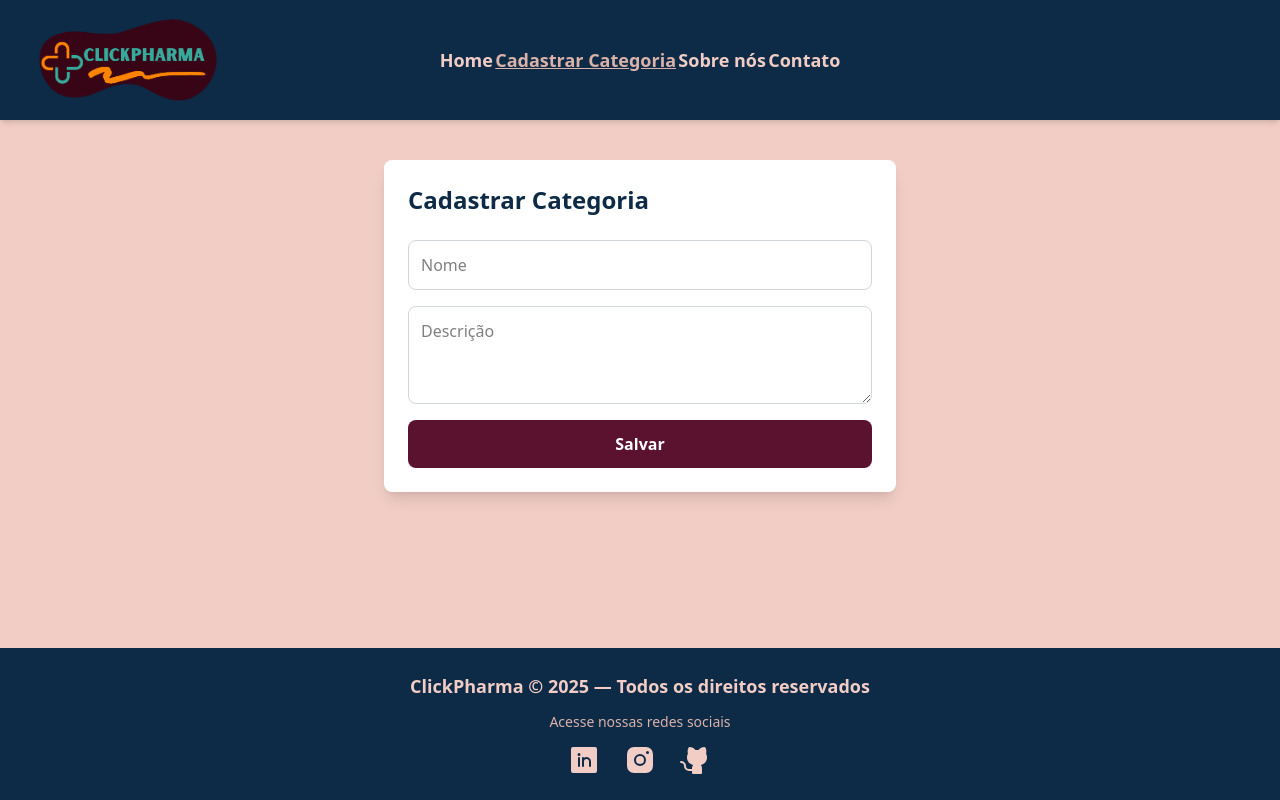
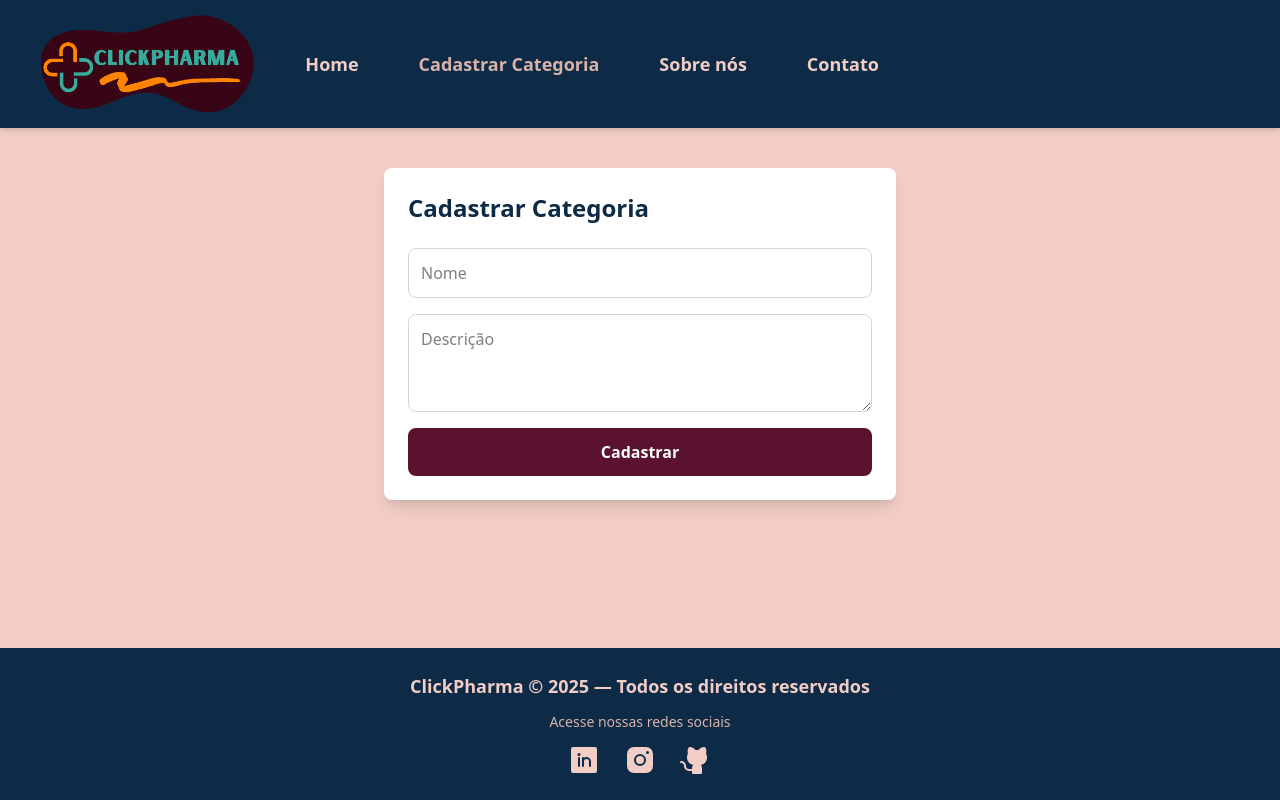
Before and after one commit to MaeliPalharini/projeto_final_bloco_03, a React (Vite) app: page /categorias/novo in a window 1280 px wide. Built offline with nearby package versions, Linux system fonts and the light colour scheme.

Commit message:
✨ feat: adiciona alert, ToastAlerta e isLoading nos formulários de Categoria

```diff
--- a/src/App.tsx
+++ b/src/App.tsx
@@ -7,10 +7,12 @@ import DeleteCategoria from "./components/categoria/DeletarCategoria.tsx";
 import ListaCategorias from "./components/categoria/ListaCategorias.tsx";
 import Sobre from "./pages/Sobre.tsx";
 import Contato from "./pages/Contato.tsx";
+import {ToastContainer} from "react-toastify";
 
 export default function App() {
     return (
         <div className="min-h-screen flex flex-col">
+            <ToastContainer />
             <Navbar />
             <main className="flex-1 gap-1">
                 <Routes>
--- a/src/components/categoria/DeletarCategoria.tsx
+++ b/src/components/categoria/DeletarCategoria.tsx
@@ -1,12 +1,12 @@
 import { useEffect, useState } from "react";
 import { useNavigate, useParams } from "react-router-dom";
 import type Categoria from "../../models/Categoria.ts";
-import {buscarCategoriaPorId, deletarCategoria} from "../../services/Services.ts";
+import { buscarCategoriaPorId, deletarCategoria } from "../../services/Services.ts";
+import { ToastAlerta } from "../../utils/ToastAlerta.ts";
 
-
-
-export default function DeleteCategoria() {
+export default function DeletarCategoria() {
     const [categoria, setCategoria] = useState<Categoria>();
+    const [isLoading, setIsLoading] = useState(false);
     const { id } = useParams();
     const navigate = useNavigate();
 
@@ -17,9 +17,20 @@ export default function DeleteCategoria() {
     }, [id]);
 
     async function handleDelete() {
-        if (id) {
-            await deletarCategoria(Number(id));
-            navigate("/categorias");
+        try {
+            if (id) {
+                setIsLoading(true);
+                await deletarCategoria(Number(id));
+                ToastAlerta("Categoria apagada com sucesso!", "sucesso");
+
+                setTimeout(() => {
+                    setIsLoading(false);
+                    navigate("/categorias");
+                }, 1500);
+            }
+        } catch (error) {
+            ToastAlerta("Erro ao deletar a categoria.", "erro");
+            setIsLoading(false);
         }
     }
 
@@ -37,13 +48,19 @@ export default function DeleteCategoria() {
                     <div className="flex gap-4 mt-6">
                         <button
                             onClick={handleDelete}
-                            className="px-5 py-2 bg-[#5a122e] text-white rounded-lg hover:bg-red-500 transition"
+                            disabled={isLoading}
+                            className={`px-5 py-2 rounded-lg text-white transition ${
+                                isLoading
+                                    ? "bg-gray-400 cursor-not-allowed"
+                                    : "bg-[#5a122e] hover:bg-red-500"
+                            }`}
                         >
-                            Confirmar
+                            {isLoading ? "Excluindo..." : "Confirmar"}
                         </button>
 
                         <button
                             onClick={() => navigate("/categorias")}
+                            disabled={isLoading}
                             className="px-5 py-2 bg-[#0d2a47] text-white rounded-lg hover:bg-[#12365f] transition"
                         >
                             Cancelar
--- a/src/components/categoria/FormCategoria.tsx
+++ b/src/components/categoria/FormCategoria.tsx
@@ -2,9 +2,11 @@ import { useEffect, useState } from "react";
 import { useNavigate, useParams } from "react-router-dom";
 import {atualizarCategoria, buscarCategoriaPorId, criarCategoria} from "../../services/Services.ts";
 import type Categoria from "../../models/Categoria.ts";
-
+import {ToastAlerta} from "../../utils/ToastAlerta.ts";
+import SyncLoader from "react-spinners/SyncLoader";
 
 export default function FormCategoria() {
+    const [isLoading] = useState(false);
     const [categoria, setCategoria] = useState<Omit<Categoria, "id">>({
         nome: "",
         descricao: ""
@@ -22,25 +24,31 @@ export default function FormCategoria() {
     }, [id]);
 
     function handleChange(
-        e: React.ChangeEvent<HTMLInputElement | HTMLTextAreaElement>
+        event: React.ChangeEvent<HTMLInputElement | HTMLTextAreaElement>
     ) {
-        const { name, value } = e.target;
+        const { name, value } = event.target;
         setCategoria({
             ...categoria,
             [name]: value,
         });
     }
 
-    async function handleSubmit(e: React.FormEvent) {
-        e.preventDefault();
+    async function handleSubmit(event: React.FormEvent) {
+        event.preventDefault();
 
+        try {
             if (id) {
                 await atualizarCategoria(Number(id), { id: Number(id), ...categoria });
+                ToastAlerta("Categoria atualizada com sucesso!", "sucesso");
             } else {
                 await criarCategoria(categoria);
+                ToastAlerta("Categoria cadastrada com sucesso!", "sucesso");
             }
 
             navigate("/categorias");
+        } catch (error) {
+            ToastAlerta("Erro ao salvar categoria.", "erro");
+        }
     }
 
     return (
@@ -70,9 +78,23 @@ export default function FormCategoria() {
                     />
                     <button
                         type="submit"
-                        className="w-full px-4 py-3 bg-[#5a122e] text-white rounded-lg font-semibold hover:bg-[#7a1a40] transition-colors"
+                        disabled={isLoading}
+                        className={`w-full px-4 py-3 rounded-lg font-semibold transition-colors ${
+                            isLoading
+                                ? "bg-gray-400 text-white cursor-not-allowed"
+                                : "bg-[#5a122e] text-white hover:bg-[#7a1a40]"
+                        }`}
                     >
-                        Salvar
+                        {isLoading ? (
+                            <div className="flex justify-center">
+                                <SyncLoader color="#f1cdc5" size={10} />
+                            </div>
+                        ) : id ? (
+                            "Atualizar"
+                        ) : (
+                            "Cadastrar"
+                        )}
+
                     </button>
                 </form>
             </div>
--- a/src/components/categoria/ListaCategorias.tsx
+++ b/src/components/categoria/ListaCategorias.tsx
@@ -30,13 +30,13 @@ export default function ListaCategorias() {
             <div className="container mx-auto px-4">
                 <h2 className="text-2xl font-bold text-[#0d2a47] mb-8">Categorias</h2>
 
-                <div className="flex gap-2 mb-6">
+                <div className="flex gap-1 mb-2">
                     <input
                         type="text"
                         placeholder="Buscar categoria por nome..."
                         value={busca}
-                        onChange={(e) => setBusca(e.target.value)}
-                        className="border p-2 rounded w-full"
+                        onChange={(event) => setBusca(event.target.value)}
+                        className="border p-1 rounded w-xs flex-grow"
                     />
                     <button
                         onClick={() => carregarCategorias(busca)}
--- a/src/components/navbar/Navbar.tsx
+++ b/src/components/navbar/Navbar.tsx
@@ -1,30 +1,28 @@
 import { Link, NavLink } from "react-router-dom";
-import logo from "../../assets/logo.png"; //
+import logo from "../../assets/logo.png";
 
 export default function Navbar() {
     return (
         <header className="w-full bg-[#0d2a47] text-[#f1cdc5] shadow-md">
             <div className="container mx-auto px-8">
-                <div className="flex h-30 items-center">
-                    <div className="flex-1">
+                <div className="flex h-32 items-center gap-10">
                     <Link to="/" className="flex items-center gap-3">
                         <img
                             src={logo}
                             alt="Logo ClickFarma"
-                                className="h-25 object-contain"
+                            className="h-30 object-contain"
                         />
                     </Link>
-                    </div>
 
-                    <nav className="flex-1 flex">
-                        <ul className="flex flex-1 justify-evenly items-center font-semibold text-lg">
+                    <nav>
+                        <ul className="flex items-center gap-15 font-bold text-lg">
                             <li>
                                 <NavLink
                                     to="/"
                                     end
                                     className={({ isActive }) =>
-                                        `inline-block transform transition-transform duration-200 ease-out hover:scale-110 ${
-                                            isActive ? "text-[#d9b2a9] font-bold" : "text-[#f1cdc5]"
+                                        `inline-block transition-transform duration-200 hover:scale-110 ${
+                                            isActive ? "text-[#d9b2a9]" : "text-[#f1cdc5]"
                                         }`
                                     }
                                 >
@@ -36,8 +34,8 @@ export default function Navbar() {
                                 <NavLink
                                     to="/categorias/novo"
                                     className={({ isActive }) =>
-                                        `inline-block whitespace-nowrap transform transition-transform duration-200 ease-out hover:scale-110 ${
-                                            isActive ? "text-[#d9b2a9] underline" : "text-[#f1cdc5]"
+                                        `inline-block transition-transform duration-200 hover:scale-110 ${
+                                            isActive ? "text-[#d9b2a9]" : "text-[#f1cdc5]"
                                         }`
                                     }
                                 >
@@ -49,8 +47,8 @@ export default function Navbar() {
                                 <NavLink
                                     to="/sobre"
                                     className={({ isActive }) =>
-                                        `inline-block transform transition-transform duration-200 ease-out hover:scale-110 ${
-                                            isActive ? "text-[#d9b2a9] underline" : "text-[#f1cdc5]"
+                                        `inline-block transition-transform duration-200 hover:scale-110 ${
+                                            isActive ? "text-[#d9b2a9]" : "text-[#f1cdc5]"
                                         }`
                                     }
                                 >
@@ -62,8 +60,8 @@ export default function Navbar() {
                                 <NavLink
                                     to="/contato"
                                     className={({ isActive }) =>
-                                        `inline-block transform transition-transform duration-200 ease-out hover:scale-110 ${
-                                            isActive ? "text-[#d9b2a9] underline" : "text-[#f1cdc5]"
+                                        `inline-block transition-transform duration-200 hover:scale-110 ${
+                                            isActive ? "text-[#d9b2a9]" : "text-[#f1cdc5]"
                                         }`
                                     }
                                 >
@@ -72,9 +70,6 @@ export default function Navbar() {
                             </li>
                         </ul>
                     </nav>
-
-
-                    <div className="flex-1 flex justify-end"></div>
                 </div>
             </div>
         </header>
--- a/src/pages/Contato.tsx
+++ b/src/pages/Contato.tsx
@@ -62,7 +62,7 @@ export default function Contato() {
                         <div>
                             <h2 className="font-bold text-lg">Telefone</h2>
                             <p className="text-gray-600">
-                                <a href="tel:+551140028922" className="hover:underline">
+                                <a href="tel:+551140028922" className="hover:underline" title="PS2">
                                     (11) 4002-8922
                                 </a>
                             </p>
--- a/src/pages/Home.tsx
+++ b/src/pages/Home.tsx
@@ -41,7 +41,7 @@ function Home() {
                         <img
                             src={minhaImagem}
                             alt="Imagem Página Home ClickFarma"
-                            className="w-full max-w-[800px] h-auto object-cover rounded-lg shadow-lg"
+                            className="w-full max-w-[1000px] h-auto object-cover rounded-lg shadow-lg"
                         />
                     </div>
                 </div>
--- /dev/null
+++ b/src/utils/ToastAlerta.ts
@@ -0,0 +1,28 @@
+import {toast, type ToastOptions,} from "react-toastify";
+import 'react-toastify/dist/ReactToastify.css';
+
+export function ToastAlerta(mensagem: string, tipo: "sucesso" | "erro" | "info") {
+    const options: ToastOptions = {
+        position: "top-right",
+        autoClose: 2000,
+        hideProgressBar: false,
+        closeOnClick: true,
+        pauseOnHover: false,
+        draggable: false,
+        theme: "colored",
+        progress: undefined,
+    };
+
+    switch (tipo) {
+        case "sucesso":
+            toast.success(mensagem, options);
+            break;
+        case "erro":
+            toast.error(mensagem, options);
+            break;
+        case "info":
+        default:
+            toast.info(mensagem, options);
+            break;
+    }
+}
```
Also changed, not shown: src/assets/back1.png. Lines whose indentation alone changed are shown as unchanged.
